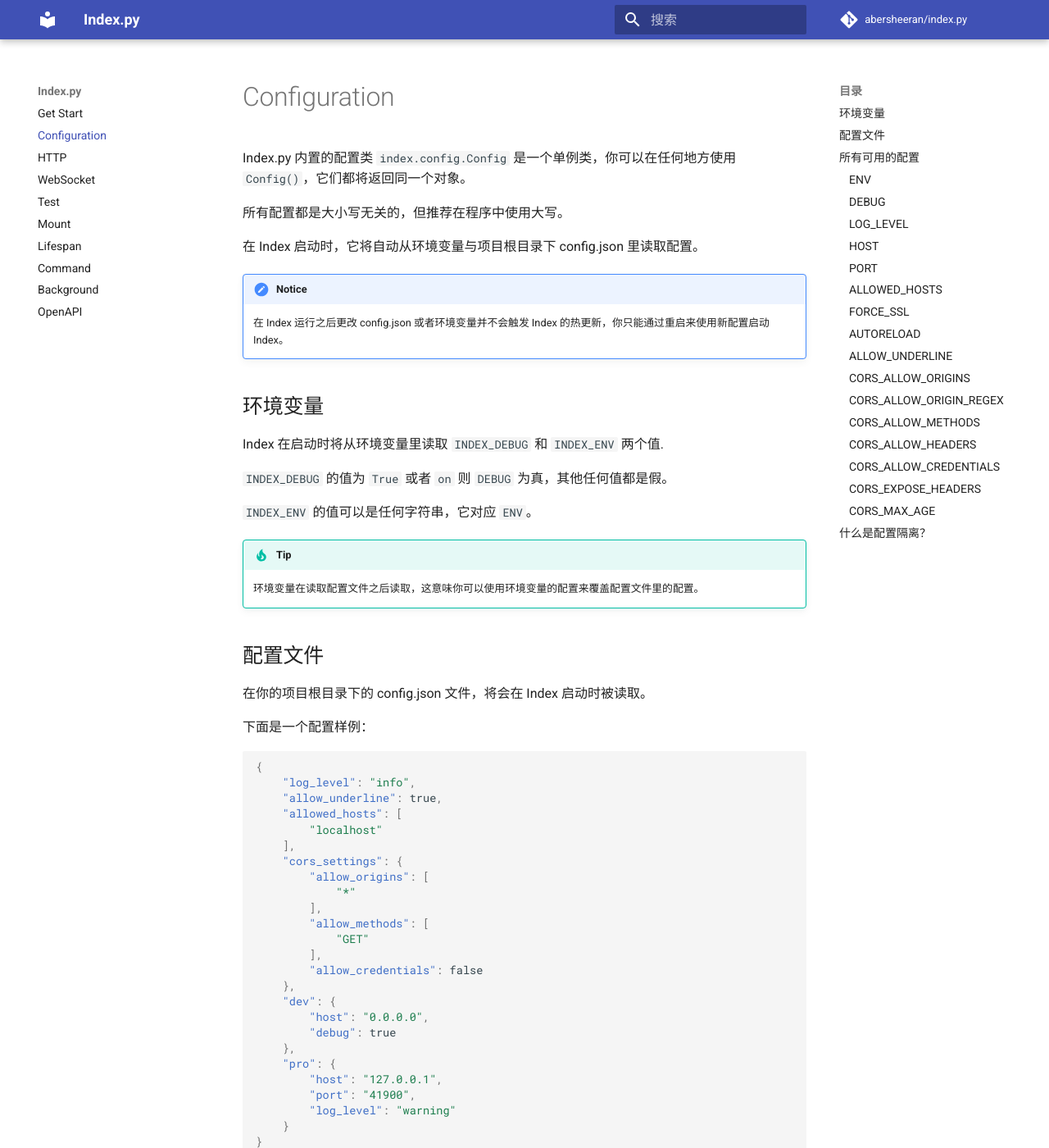
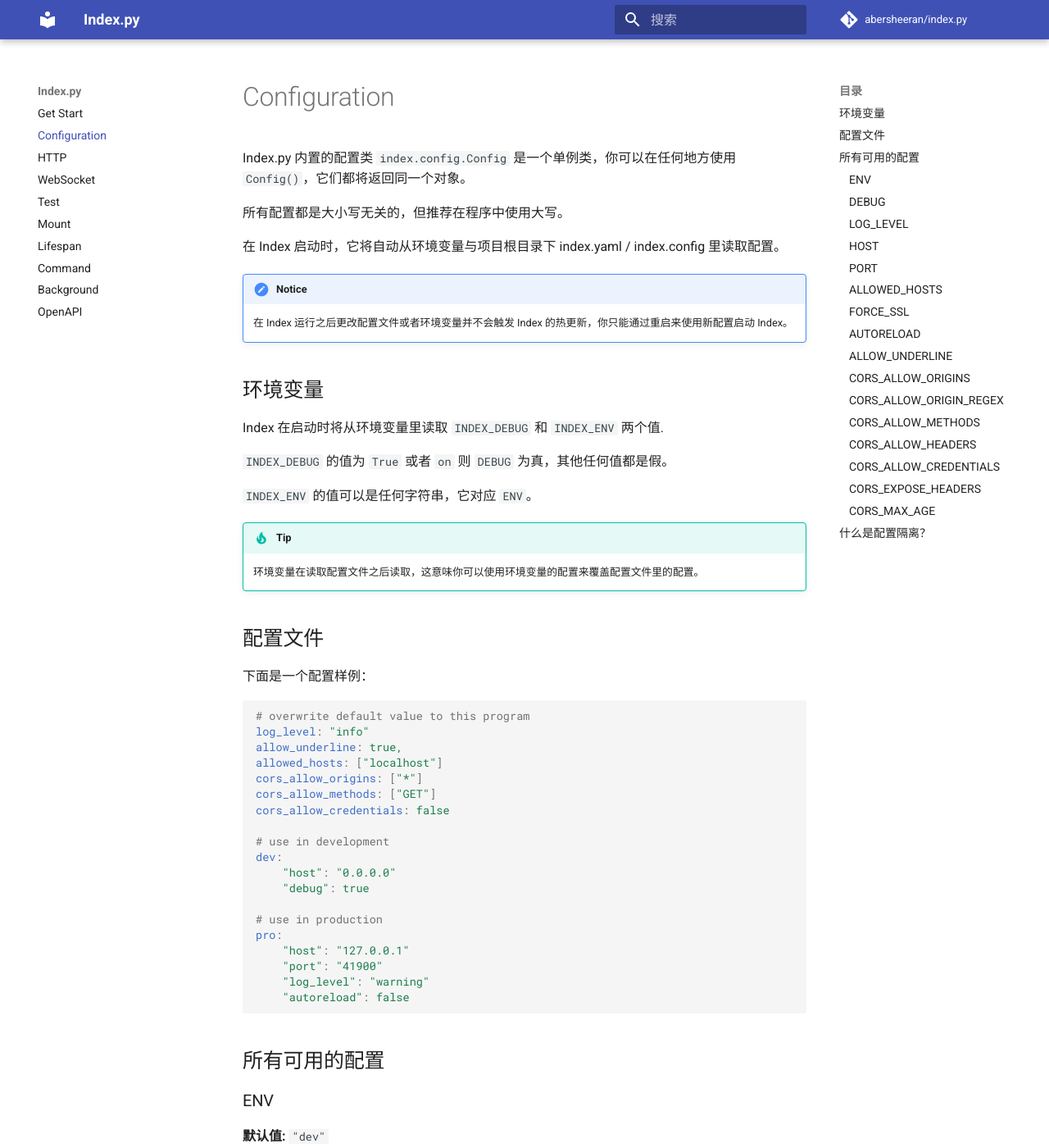
Before and after one commit to abersheeran/kui, an MkDocs documentation site: the page built from docs/config.md, in a window 1280 px wide and 1400 px high. Shown: the whole window at 82% size. Built offline with MkDocs 1.6.1 and Material for MkDocs 9.7.7, drawn with Linux system fonts in a browser that asks for light colours; comment, search, counter and statistics services are not loaded; some of the changed text lies outside the part shown.

Commit message:
update to 0.7.5

````diff
--- a/docs/config.md
+++ b/docs/config.md
@@ -2,10 +2,10 @@
 
 所有配置都是大小写无关的，但推荐在程序中使用大写。
 
-在 Index 启动时，它将自动从环境变量与项目根目录下 config.json 里读取配置。
+在 Index 启动时，它将自动从环境变量与项目根目录下 index.yaml / index.config 里读取配置。
 
 !!! notice
-    在 Index 运行之后更改 config.json 或者环境变量并不会触发 Index 的热更新，你只能通过重启来使用新配置启动 Index。
+    在 Index 运行之后更改配置文件或者环境变量并不会触发 Index 的热更新，你只能通过重启来使用新配置启动 Index。
 
 ## 环境变量
 
@@ -20,36 +20,28 @@
 
 ## 配置文件
 
-在你的项目根目录下的 config.json 文件，将会在 Index 启动时被读取。
-
 下面是一个配置样例：
 
-```json
-{
-    "log_level": "info",
-    "allow_underline": true,
-    "allowed_hosts": [
-        "localhost"
-    ],
-    "cors_settings": {
-        "allow_origins": [
-            "*"
-        ],
-        "allow_methods": [
-            "GET"
-        ],
-        "allow_credentials": false
-    },
-    "dev": {
-        "host": "0.0.0.0",
-        "debug": true
-    },
-    "pro": {
-        "host": "127.0.0.1",
-        "port": "41900",
-        "log_level": "warning"
-    }
-}
+```yaml
+# overwrite default value to this program
+log_level: "info"
+allow_underline: true,
+allowed_hosts: ["localhost"]
+cors_allow_origins: ["*"]
+cors_allow_methods: ["GET"]
+cors_allow_credentials: false
+
+# use in development
+dev:
+    "host": "0.0.0.0"
+    "debug": true
+
+# use in production
+pro:
+    "host": "127.0.0.1"
+    "port": "41900"
+    "log_level": "warning"
+    "autoreload": false
 ```
 
 ## 所有可用的配置
@@ -192,30 +184,26 @@
 
 看下面这个配置文件
 
-```json
-{
-    "log_level": "info",
-    "allow_underline": true,
-    "allowed_hosts": [
-        "localhost"
-    ],
-    "cors_allow_origins": [
-        "*"
-    ],
-    "cors_allow_methods": [
-        "GET"
-    ],
-    "cors_allow_credentials": false,
-    "dev": {
-        "host": "0.0.0.0",
-        "debug": true
-    },
-    "pro": {
-        "host": "127.0.0.1",
-        "port": "41900",
-        "log_level": "warning"
-    }
-}
+```yaml
+# overwrite default value to this program
+log_level: "info"
+allow_underline: true,
+allowed_hosts: ["localhost"]
+cors_allow_origins: ["*"]
+cors_allow_methods: ["GET"]
+cors_allow_credentials: false
+
+# use in development
+dev:
+    "host": "0.0.0.0"
+    "debug": true
+
+# use in production
+pro:
+    "host": "127.0.0.1"
+    "port": "41900"
+    "log_level": "warning"
+    "autoreload": false
 ```
 
 当 `ENV` 的值为 `"dev"` 时，`Config().DEBUG` 会为 `True`。
--- a/index/__version__.py
+++ b/index/__version__.py
@@ -1,3 +1,3 @@
-VERSION = (0, 7, 4)
+VERSION = (0, 7, 5)
 
 __version__ = ".".join(map(str, VERSION))
````
Also changed, not shown: docs/background.md (+3 -2 lines), docs/openapi.md (+1 -0 lines), 8 other files.
